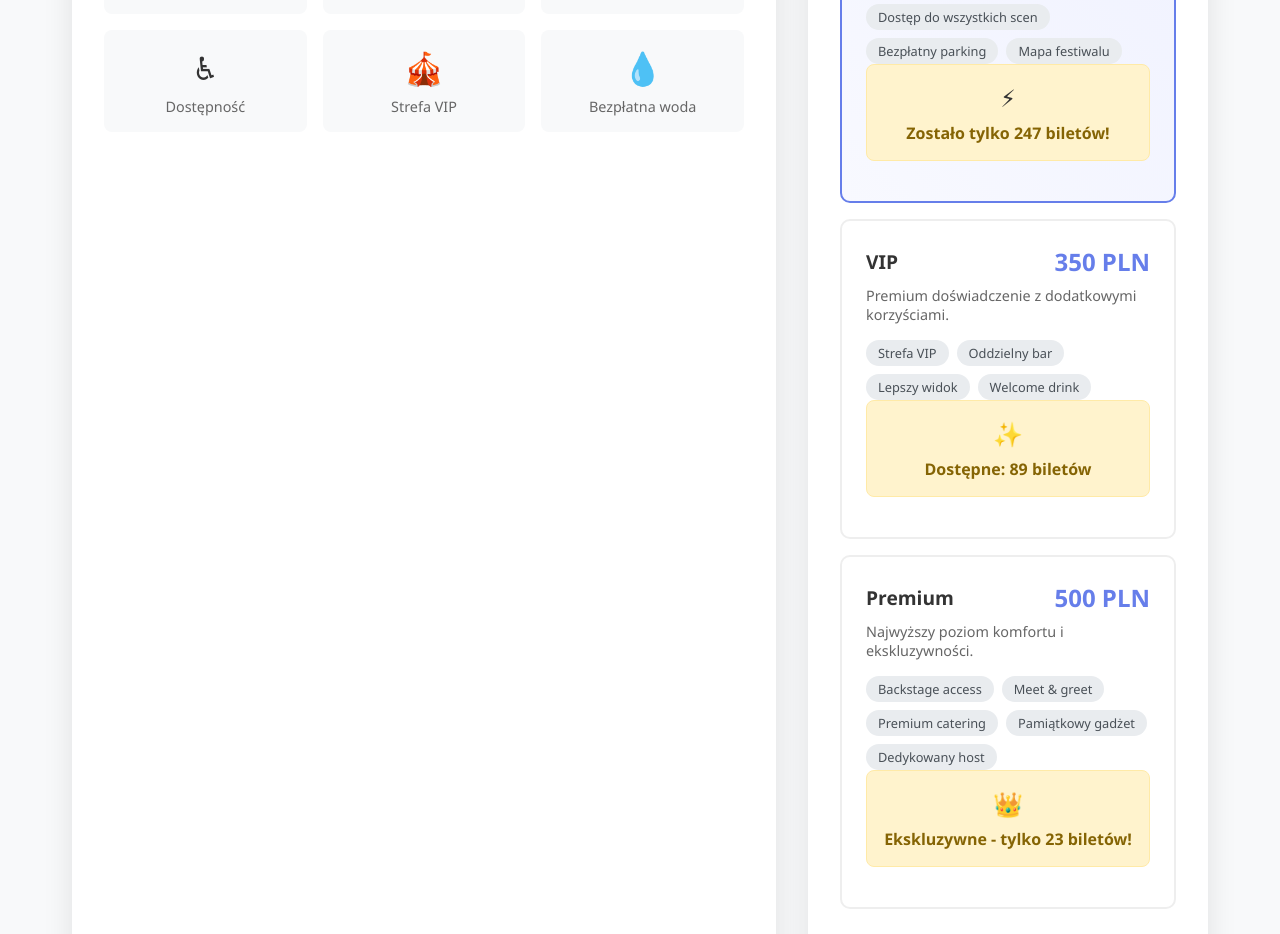
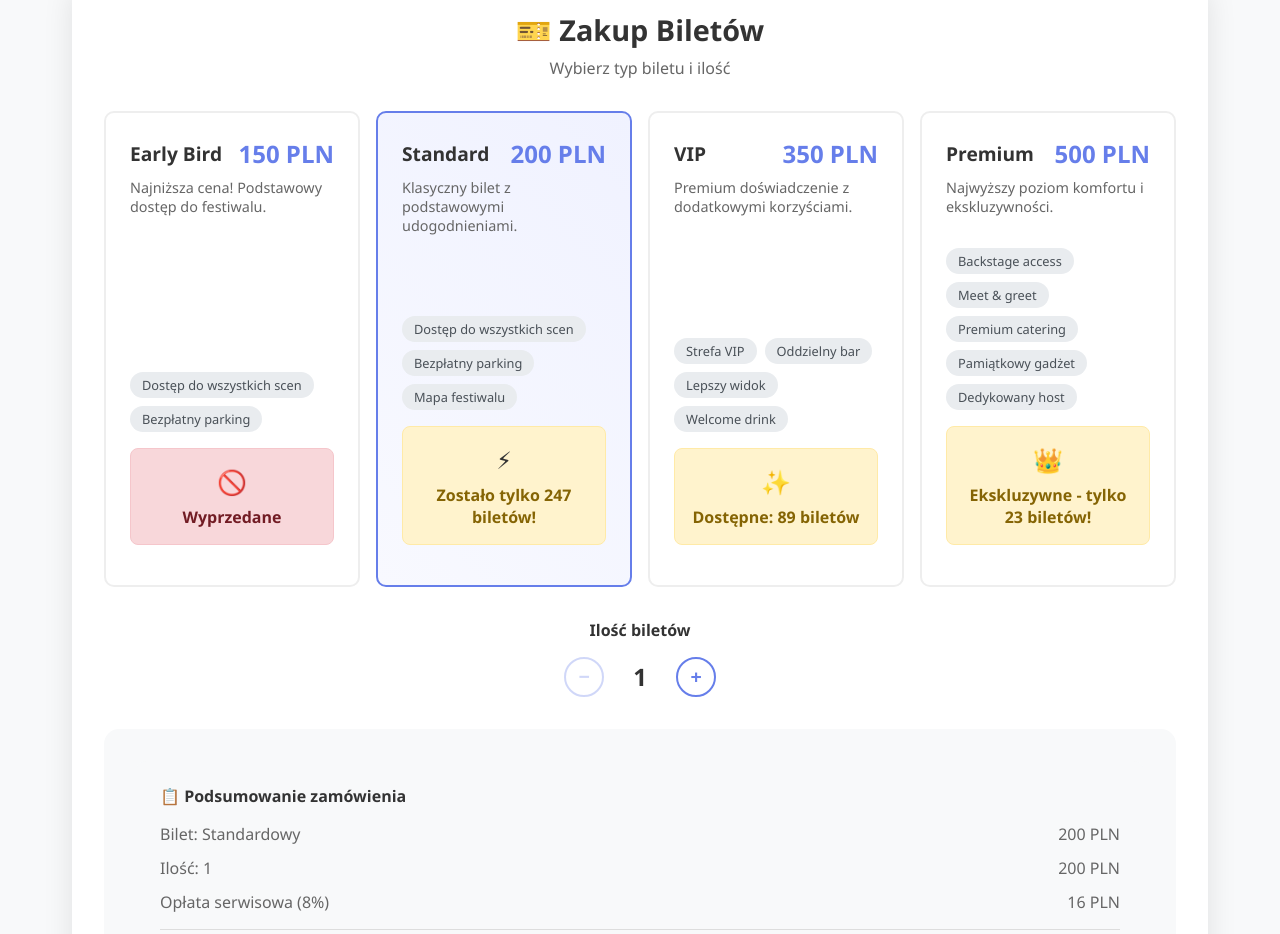
Before and after one commit to SloochAI/mocks, a plain HTML site: page mockups/buy-ticket.html in a window 1280 px wide. Shown: the part 720-1654 px from the top of the page. Drawn offline with Linux system fonts and the light colour scheme.

Commit message:
Refactor buy ticket page layout and styles for improved usability and responsiveness

```diff
--- a/mockups/buy-ticket.html
+++ b/mockups/buy-ticket.html
@@ -72,9 +72,9 @@
         text-decoration: none;
       }
 
-      .purchase-grid {
-        display: grid;
-        grid-template-columns: 1fr 400px;
+      .purchase-container {
+        display: flex;
+        flex-direction: column;
         gap: 2rem;
         margin-bottom: 2rem;
       }
@@ -88,7 +88,7 @@
 
       .event-header {
         position: relative;
-        height: 300px;
+        height: 250px;
         background: linear-gradient(135deg, #667eea 0%, #764ba2 100%);
         color: white;
         display: flex;
@@ -97,14 +97,14 @@
       }
 
       .event-poster {
-        width: 200px;
-        height: 200px;
+        width: 150px;
+        height: 150px;
         border-radius: 15px;
         background: rgba(255, 255, 255, 0.2);
         display: flex;
         align-items: center;
         justify-content: center;
-        font-size: 4rem;
+        font-size: 3rem;
         margin-right: 2rem;
         flex-shrink: 0;
       }
@@ -114,7 +114,7 @@
       }
 
       .event-title {
-        font-size: 2.5rem;
+        font-size: 2rem;
         font-weight: bold;
         margin-bottom: 1rem;
         text-shadow: 2px 2px 4px rgba(0, 0, 0, 0.3);
@@ -122,9 +122,9 @@
 
       .event-meta {
         display: flex;
-        flex-direction: column;
-        gap: 0.75rem;
-        font-size: 1.1rem;
+        flex-wrap: wrap;
+        gap: 1rem;
+        font-size: 1rem;
       }
 
       .meta-item {
@@ -149,25 +149,25 @@
 
       .event-features {
         display: grid;
-        grid-template-columns: repeat(auto-fit, minmax(200px, 1fr));
-        gap: 1rem;
-        margin-bottom: 2rem;
+        grid-template-columns: repeat(auto-fit, minmax(140px, 1fr));
+        gap: 0.75rem;
+        margin-bottom: 1.5rem;
       }
 
       .feature-item {
         background: #f8f9fa;
-        border-radius: 8px;
-        padding: 1rem;
+        border-radius: 6px;
+        padding: 0.75rem;
         text-align: center;
       }
 
       .feature-icon {
-        font-size: 2rem;
-        margin-bottom: 0.5rem;
+        font-size: 1.5rem;
+        margin-bottom: 0.25rem;
       }
 
       .feature-label {
-        font-size: 0.9rem;
+        font-size: 0.8rem;
         color: #666;
       }
 
@@ -176,9 +176,6 @@
         border-radius: 15px;
         box-shadow: 0 10px 30px rgba(0, 0, 0, 0.1);
         padding: 2rem;
-        height: fit-content;
-        position: sticky;
-        top: 120px;
       }
 
       .panel-header {
@@ -187,7 +184,7 @@
       }
 
       .panel-title {
-        font-size: 1.5rem;
+        font-size: 1.8rem;
         font-weight: bold;
         color: #333;
         margin-bottom: 0.5rem;
@@ -195,9 +192,33 @@
 
       .panel-subtitle {
         color: #666;
+        font-size: 1rem;
+      }
+
+      .purchase-content {
+        display: grid;
+        gap: 3rem;
+        align-items: start;
+      }
+
+      .ticket-selection {
+        display: flex;
+        flex-direction: column;
+      }
+
+      .purchase-summary {
+        background: #f8f9fa;
+        border-radius: 15px;
+        padding: 2rem;
+        position: sticky;
+        top: 2rem;
+        height: fit-content;
       }
 
       .ticket-types {
+        display: grid;
+        grid-template-columns: repeat(4, 1fr);
+        gap: 1rem;
         margin-bottom: 2rem;
       }
 
@@ -205,10 +226,12 @@
         border: 2px solid #eee;
         border-radius: 10px;
         padding: 1.5rem;
-        margin-bottom: 1rem;
         cursor: pointer;
         transition: all 0.3s;
         position: relative;
+        height: 100%;
+        display: flex;
+        flex-direction: column;
       }
 
       .ticket-type:hover {
@@ -221,22 +244,6 @@
         background: linear-gradient(45deg, #f8f9ff, #f0f2ff);
       }
 
-      .ticket-type.selected::after {
-        content: "✓";
-        position: absolute;
-        top: 1rem;
-        right: 1rem;
-        background: #667eea;
-        color: white;
-        width: 24px;
-        height: 24px;
-        border-radius: 50%;
-        display: flex;
-        align-items: center;
-        justify-content: center;
-        font-size: 0.8rem;
-        font-weight: bold;
-      }
 
       .ticket-header {
         display: flex;
@@ -267,6 +274,8 @@
         display: flex;
         flex-wrap: wrap;
         gap: 0.5rem;
+        margin-top: auto;
+        padding-top: 1rem;
       }
 
       .ticket-feature {
@@ -283,6 +292,7 @@
 
       .quantity-label {
         font-weight: bold;
+        text-align: center;
         color: #333;
         margin-bottom: 1rem;
         display: block;
@@ -398,7 +408,7 @@
         border: 1px solid #ffeaa7;
         border-radius: 8px;
         padding: 1rem;
-        margin-bottom: 1rem;
+        margin: 1rem 0;
         text-align: center;
       }
 
@@ -459,12 +469,16 @@
       }
 
       @media (max-width: 768px) {
-        .purchase-grid {
+        .purchase-content {
           grid-template-columns: 1fr;
         }
 
-        .purchase-panel {
+        .purchase-summary {
           position: static;
+        }
+
+        .ticket-types {
+          grid-template-columns: 1fr;
         }
 
         .event-header {
@@ -475,24 +489,31 @@
         }
 
         .event-poster {
-          width: 150px;
-          height: 150px;
+          width: 120px;
+          height: 120px;
           margin-right: 0;
           margin-bottom: 1rem;
         }
 
         .event-title {
-          font-size: 2rem;
+          font-size: 1.5rem;
         }
 
         .event-meta {
-          align-items: center;
+          justify-content: center;
+          text-align: center;
         }
 
         .ticket-header {
           flex-direction: column;
           align-items: flex-start;
           gap: 0.5rem;
+        }
+      }
+
+      @media (max-width: 1024px) and (min-width: 769px) {
+        .ticket-types {
+          grid-template-columns: repeat(2, 1fr);
         }
       }
     </style>
@@ -518,7 +539,7 @@
         <a href="events.html">Wydarzenia</a> / Zakup biletu
       </div>
 
-      <div class="purchase-grid">
+      <div class="purchase-container">
         <!-- Event Information -->
         <div class="event-info">
           <div class="event-header">
@@ -596,6 +617,8 @@
             <div class="panel-subtitle">Wybierz typ biletu i ilość</div>
           </div>
 
+          <div class="purchase-content">
+            <div class="ticket-selection">
               <!-- Ticket Types -->
               <div class="ticket-types">
             <div
@@ -628,7 +651,7 @@
               data-available="247"
             >
               <div class="ticket-header">
-                <div class="ticket-name">Standardowy</div>
+                <div class="ticket-name">Standard</div>
                 <div class="ticket-price">200 PLN</div>
               </div>
               <div class="ticket-description">
@@ -697,8 +720,10 @@
                 </div>
                 </div>
               </div>
+
+
+
             </div>
-
 <!-- Quantity Selector -->
             <div class="quantity-selector">
                 <label class="quantity-label">Ilość biletów</label>
@@ -721,6 +746,7 @@
                 </div>
               </div>
 
+            <div class="purchase-summary">
               <!-- Order Summary -->
               <div class="order-summary">
                 <div class="summary-title">📋 Podsumowanie zamówienia</div>
@@ -758,6 +784,8 @@
                 <a href="#">regulamin</a> i <a href="#">politykę prywatności</a>.
                 Bilety będą dostępne w <a href="my-tickets.html">Twoim panelu</a> po
                 zakończeniu płatności.
+              </div>
+            </div>
           </div>
         </div>
       </div>
```
Lines whose indentation alone changed are shown as unchanged.
